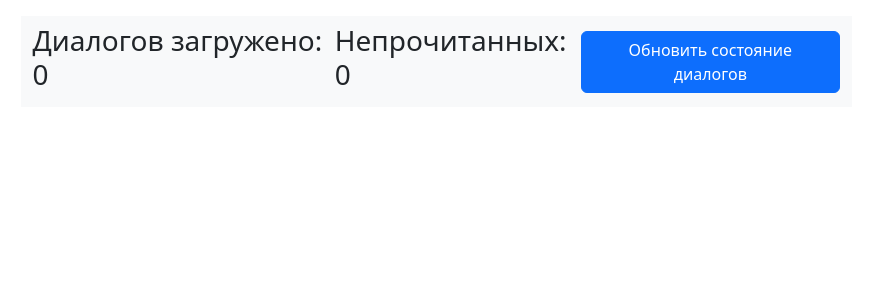
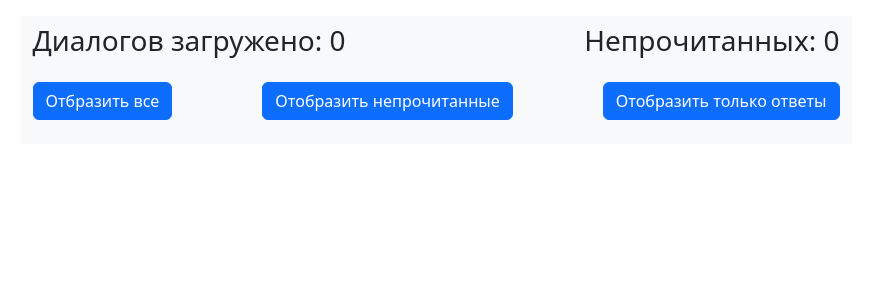
Before and after one commit to andrews-lerk/tg, a Django app: page /messages in a window 1280 px wide. Shown: the top 300 px of the page, without its empty margins (204-1075 px from the left). Run offline with Django 4.2, Linux system fonts and the light colour scheme; the visitor is signed in with stand-in values (Sample User, id 1); data comes from the database, SQL or seed files in the repository; data that the repository does not hold is empty; parts of the project's set-up code (start-up, migrations or seed data) failed here and were passed over.

Commit message:
add filters for messages

```diff
--- a/main/urls.py
+++ b/main/urls.py
@@ -5,5 +5,6 @@ urlpatterns = [
     path('', login_view, name='login'),
     path('messages', lk, name='messages'),
     path('dialog/<int:pk>', dialog, name='dialog'),
-    # path('run_check_messages/', run_check_messages, name='run_check_messages'),
+    path('messages/not_read', lk_not_read, name='messages-unread'),
+    path('messages/only-in', lk_only_in, name='messages-in')
 ]
--- a/main/views.py
+++ b/main/views.py
@@ -46,10 +46,34 @@ def lk(request):
     all_dialogs_value = len(dialogs)
     not_read_dialogs_value = len(dialogs.filter(is_read=False))
     context = {
-        # 'info': info,
         'dialogs': dialogs,
         'all': all_dialogs_value,
-        'not_read' : not_read_dialogs_value
+        'not_read': not_read_dialogs_value
+    }
+    return render(request, 'lk.html', context)
+
+
+@login_required()
+def lk_not_read(request):
+    user = User.objects.get(username=request.user)
+    dialogs = Dialog.objects.filter(user=user, is_read=False).order_by('-time')
+    not_read_dialogs_value = len(dialogs.filter(is_read=False))
+    context = {
+        'dialogs': dialogs,
+        'all': 0,
+        'not_read': not_read_dialogs_value
+    }
+    return render(request, 'lk.html', context)
+
+
+@login_required()
+def lk_only_in(request):
+    user = User.objects.get(username=request.user)
+    dialogs = Dialog.objects.filter(user=user, is_last_message_out=False).order_by('-time')
+    context = {
+        'dialogs': dialogs,
+        'all': 0,
+        'not_read': 0
     }
     return render(request, 'lk.html', context)
 
--- a/templates/lk.html
+++ b/templates/lk.html
@@ -15,10 +15,24 @@
           <div class="container-fluid">
               <h3>Диалогов загружено: {{ all }}</h3>
               <h3>Непрочитанных: {{ not_read }}</h3>
-             <a href="{% url 'messages' %}" class="btn btn-primary">Обновить состояние диалогов</a>
           </div>
         </nav>
           </div>
+            <div class="col-9">
+                <nav class="navbar navbar-expand-lg bg-light">
+                    <div class="container-fluid">
+                    <p>
+              <a href="{% url 'messages' %}" class="btn btn-primary">Отбразить все</a>
+              </p>
+              <p>
+              <a href="{% url 'messages-unread' %}" class="btn btn-primary">Отобразить непрочитанные</a>
+              </p>
+                    <p>
+              <a href="{% url 'messages-in' %}" class="btn btn-primary">Отобразить только ответы</a>
+              </p>
+                </div>
+                </nav>
+            </div>
         </div>
     </div>
     <p></p>
@@ -28,15 +42,17 @@
         <div class="row justify-content-center">
           <div class="col-9">
               {% for dialog in dialogs %}
+
                 <div class="card">
               <div class="card-body">
-                <h5 class="card-title">{{ dialog.title }} - @{{ dialog.user_name }} - {{ dialog.phone_number }}
-                    {% if not dialog.is_read %}
+                  <div style="position: absolute; right: 0%">
+                   {% if not dialog.is_read %}
                     <svg class="bd-placeholder-img rounded me-2" width="20" height="20"
                        xmlns="http://www.w3.org/2000/svg" aria-hidden="true"
                        preserveAspectRatio="xMidYMid slice" focusable="false"><rect width="100%" height="100%" fill="#007aff"></rect></svg>
                     {% endif %}
-                </h5>
+                  </div>
+                <h5 class="card-title">{{ dialog.title }} - @{{ dialog.user_name }} - {{ dialog.phone_number }}</h5>
                   <p class="card-text">{% if dialog.is_last_message_out %}<mark>Вы:</mark> {{ dialog.last_message| truncatewords:4 }}
                       {% else %}<mark>{{ dialog.title }}:</mark> {{ dialog.last_message| truncatewords:4 }}{% endif %}</p>
                 <a href="{{ dialog.get_absolute_url }}" class="btn btn-primary">Открыть диалог</a>
```
